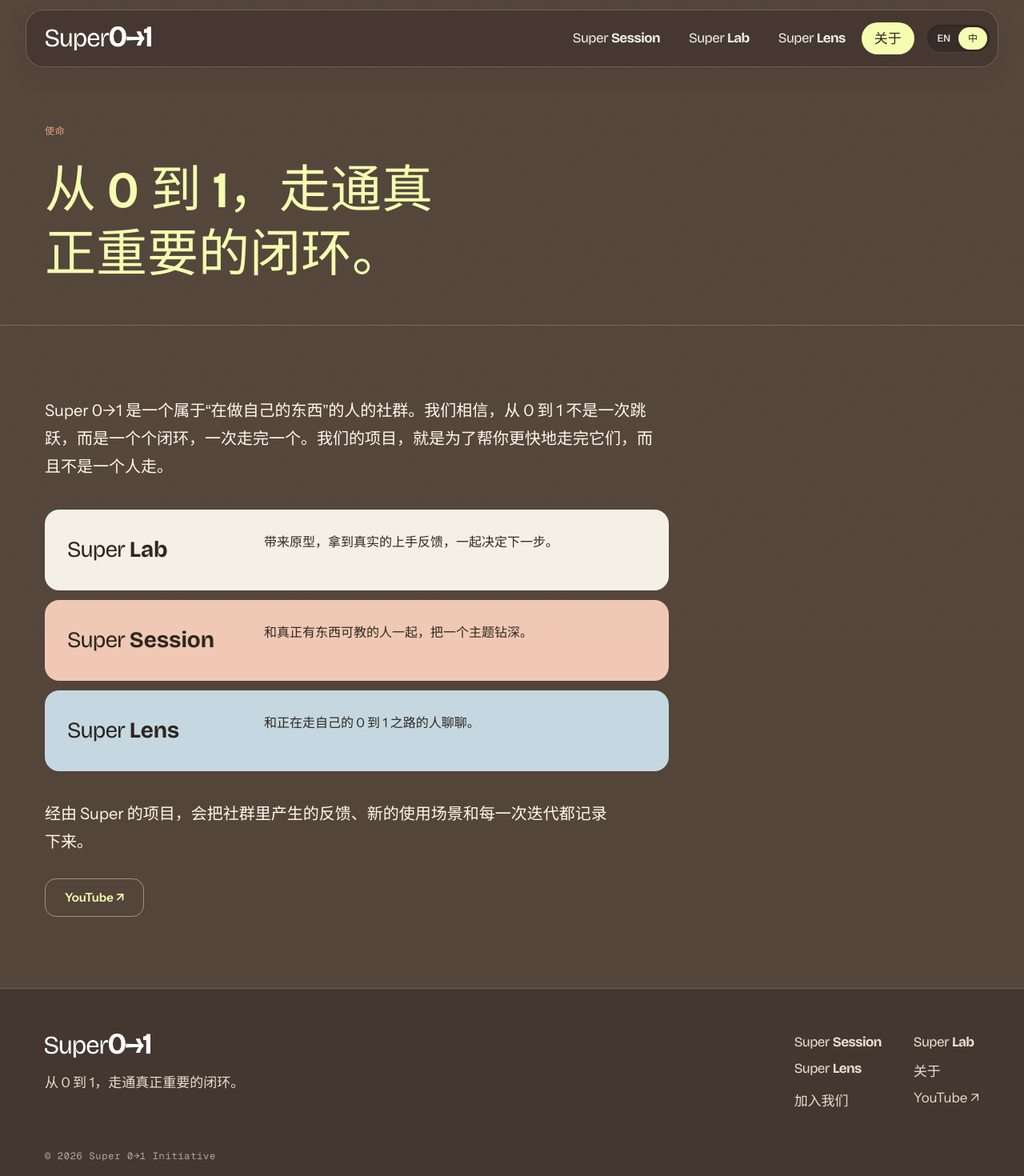
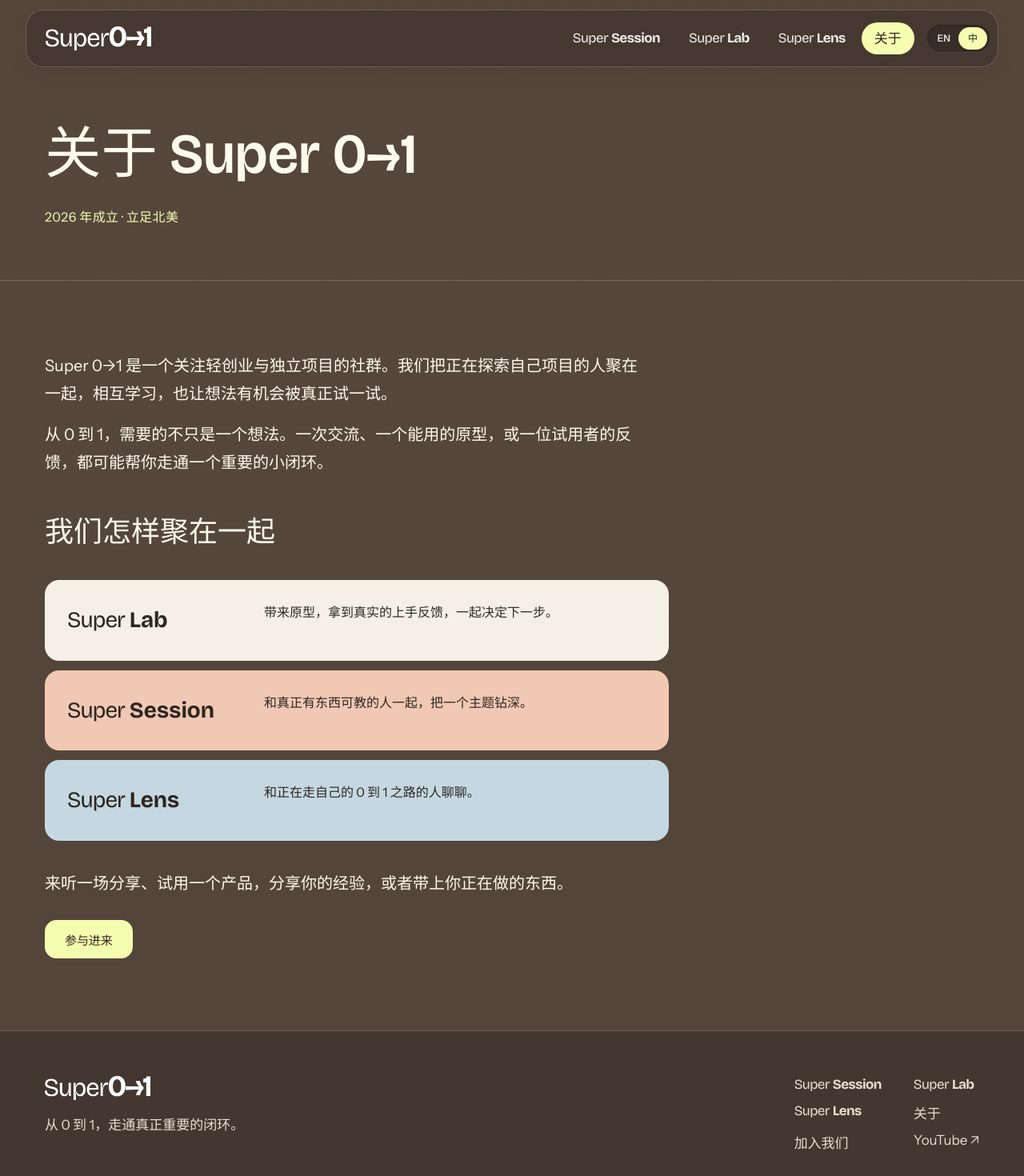
Before and after one commit to qiz029/super0to1-web, a React (Vite) app: page /zh/about in a window 1280 px wide. Shown: the top 1470 px of the page at 80% size. Built offline with nearby package versions, Linux system fonts and the light colour scheme.

Commit message:
Explain community background and participation on About page

```diff
--- a/src/i18n/messages.ts
+++ b/src/i18n/messages.ts
@@ -128,11 +128,13 @@ const en = {
     keepWatching: 'Keep watching',
   },
   about: {
-    eyebrow: 'Mission',
-    intro:
-      'Super 0→1 is a community for people building something of their own. We believe going from zero to one isn’t a single leap — it’s a series of loops you close, one by one. Our programs exist to help you close them faster, and not alone.',
-    projects:
-      'Projects that come through Super keep a record of the feedback, new use cases, and iterations that emerge from the community.',
+    title: 'About Super 0→1',
+    facts: 'Founded in 2026 · Based in North America',
+    intro: 'Super 0→1 is a community for people exploring side projects and early ventures. We bring people together to learn from each other and put their ideas to the test.',
+    belief: 'Going from 0 to 1 takes more than an idea. A conversation, a working prototype, or feedback from someone trying your product can help close a loop that matters.',
+    programs: 'How we come together',
+    participate: 'Join us',
+    participateBody: 'Come to a session, try a product, share what you know, or bring something you’re working on.',
   },
   join: {
     roles: {
@@ -189,7 +191,7 @@ const en = {
       `${title}, a Super Session from ${month}. Photos and highlights from the Super 0→1 community.`,
     lens: 'The Super 0→1 interview series — conversations with people finding their own path from zero to one.',
     episode: (title: string) => `Watch “${title}” on Super Lens, the Super 0→1 interview series.`,
-    about: 'Super 0→1 is a community for people building something of their own.',
+    about: 'Founded in 2026 and based in North America, Super 0→1 is a community for side projects and early ventures.',
     aboutTitle: 'About',
     project: (name: string) => `${name}, a featured Super 0→1 project.`,
     notFound: 'Page not found',
@@ -326,10 +328,13 @@ const zh: Messages = {
     keepWatching: '继续观看',
   },
   about: {
-    eyebrow: '使命',
-    intro:
-      'Super 0→1 是一个属于“在做自己的东西”的人的社群。我们相信，从 0 到 1 不是一次跳跃，而是一个个闭环，一次走完一个。我们的项目，就是为了帮你更快地走完它们，而且不是一个人走。',
-    projects: '经由 Super 的项目，会把社群里产生的反馈、新的使用场景和每一次迭代都记录下来。',
+    title: '关于 Super 0→1',
+    facts: '2026 年成立 · 立足北美',
+    intro: 'Super 0→1 是一个关注轻创业与独立项目的社群。我们把正在探索自己项目的人聚在一起，相互学习，也让想法有机会被真正试一试。',
+    belief: '从 0 到 1，需要的不只是一个想法。一次交流、一个能用的原型，或一位试用者的反馈，都可能帮你走通一个重要的小闭环。',
+    programs: '我们怎样聚在一起',
+    participate: '参与进来',
+    participateBody: '来听一场分享、试用一个产品，分享你的经验，或者带上你正在做的东西。',
   },
   join: {
     roles: {
@@ -384,7 +389,7 @@ const zh: Messages = {
     session: (title: string, month: string) => `${title}，${month}的 Super Session。来自 Super 0→1 社群的现场照片和精彩瞬间。`,
     lens: 'Super 0→1 的访谈系列：和正在走自己的 0 到 1 之路的人聊聊。',
     episode: (title: string) => `在 Super Lens 观看《${title}》，Super 0→1 访谈系列。`,
-    about: 'Super 0→1 是一个属于“在做自己的东西”的人的社群。',
+    about: 'Super 0→1 成立于 2026 年，是一个立足北美、关注轻创业与独立项目的社群。',
     aboutTitle: '关于',
     project: (name: string) => `${name}，Super 0→1 精选项目。`,
     notFound: '页面不存在',
--- a/src/pages/About.tsx
+++ b/src/pages/About.tsx
@@ -1,20 +1,21 @@
 import { ProgramName } from '../components/ProgramName'
 import { LLink } from '../components/LocaleLink'
-import { useContent } from '../content/context'
 import { PROGRAMS } from '../content/programs'
-import { useT } from '../i18n/locale'
+import { localePath, useT } from '../i18n/locale'
+import { Link } from 'react-router'
 
 export function About() {
-  const { site } = useContent()
-  const { t, tx } = useT()
+  const { t, tx, locale } = useT()
   return (
     <>
       <section className="page-hero container about-hero">
-        <p className="eyebrow">{t.about.eyebrow}</p>
-        <h1 className="about-mission">{t.mission}</h1>
+        <h1 className="about-title">{t.about.title}</h1>
+        <p className="about-facts">{t.about.facts}</p>
       </section>
       <section className="section container about-body">
         <p>{t.about.intro}</p>
+        <p>{t.about.belief}</p>
+        <h2 className="about-programs-title">{t.about.programs}</h2>
         <ul className="about-programs">
           {PROGRAMS.map((p) => (
             <li key={p.to}>
@@ -25,11 +26,9 @@ export function About() {
             </li>
           ))}
         </ul>
-        <p>{t.about.projects}</p>
+        <p>{t.about.participateBody}</p>
         <div className="actions">
-          <a className="button button-secondary" href={site.youtube} target="_blank" rel="noopener noreferrer">
-            YouTube ↗
-          </a>
+          <Link className="button" to={`${localePath(locale, '/')}#join-us`}>{t.about.participate}</Link>
         </div>
       </section>
     </>
--- a/src/styles/editorial.css
+++ b/src/styles/editorial.css
@@ -226,3 +226,7 @@
   .home-projects .section-head, .home-session-preview { min-width: 0; }
   .section-head { flex-wrap: wrap; }
 }
+
+.about-title { font-size: clamp(38px, 5.5vw, 72px); line-height: 1.08; }
+.about-facts { margin-top: 24px; color: var(--cream); font-size: 16px; letter-spacing: .025em; }
+.about-programs-title { margin-top: 48px; font-size: clamp(26px, 3vw, 36px); }
```
Also changed, not shown: 1 other file (tests, documents, lock files or other folders).
